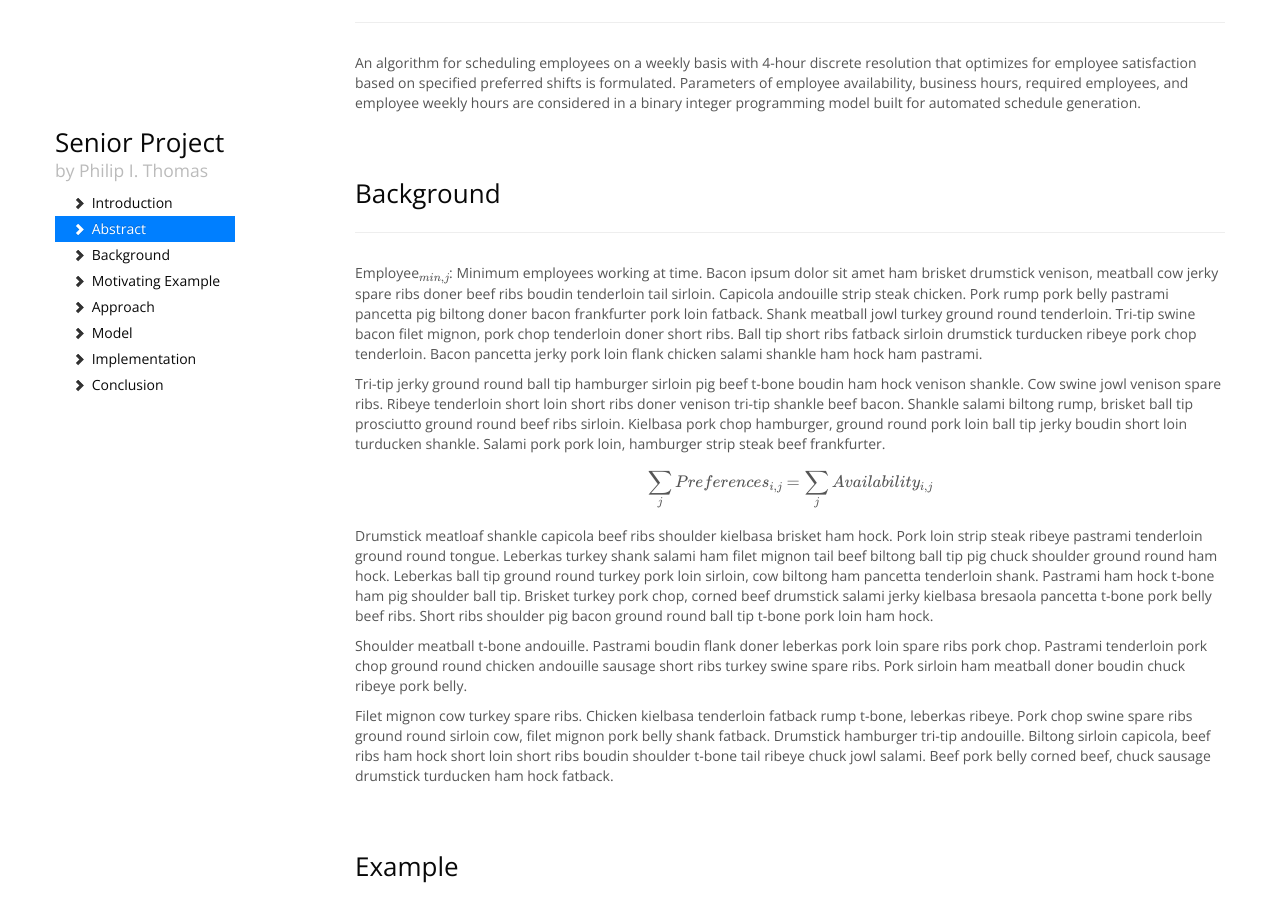
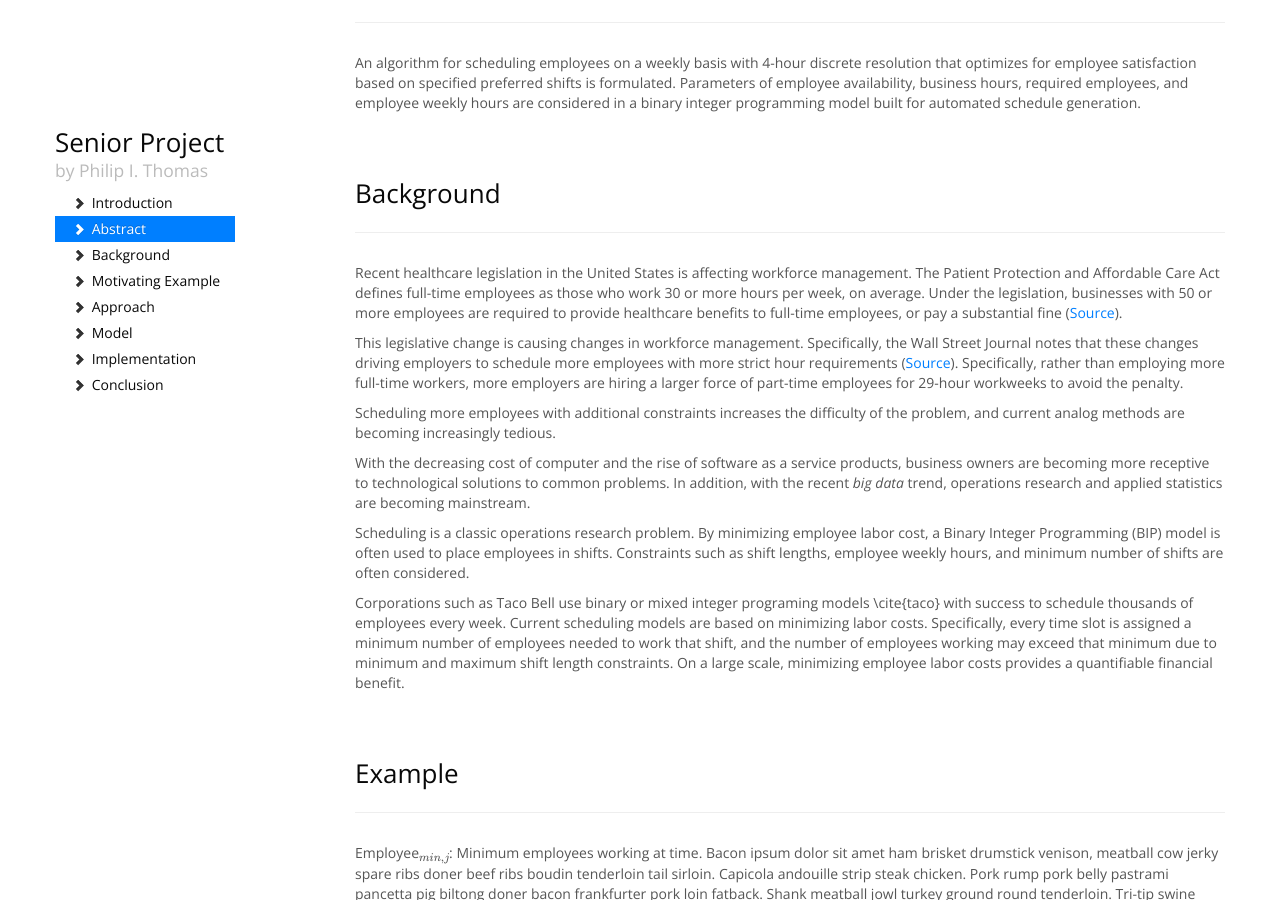
Before and after one commit to philipithomas/senior_project_website, a Jekyll site: the page built from index.html, in a window 1280 px wide and 900 px high, scrolled down 565 px. Built offline with Jekyll 4.4.1, drawn with Linux system fonts in a browser that asks for light colours; nearby versions of some CDN libraries; Markdown is read by kramdown in place of the engine named in the settings; formulas are drawn with MathJax 3.

Commit message:
Add background

```diff
--- a/_includes/background.html
+++ b/_includes/background.html
@@ -1,6 +1,15 @@
 <div class="page-header"><h2>Background</h2></div>
 
-<p>Employee$_{min,j}$: Minimum employees working at time. Bacon ipsum dolor sit amet ham brisket drumstick venison, meatball cow jerky spare ribs doner beef ribs boudin tenderloin tail sirloin.  Capicola andouille strip steak chicken.  Pork rump pork belly pastrami pancetta pig biltong doner bacon frankfurter pork loin fatback.  Shank meatball jowl turkey ground round tenderloin.  Tri-tip swine bacon filet mignon, pork chop tenderloin doner short ribs.  Ball tip short ribs fatback sirloin drumstick turducken ribeye pork chop tenderloin.  Bacon pancetta jerky pork loin flank chicken salami shankle ham hock ham pastrami.</p><p>Tri-tip jerky ground round ball tip hamburger sirloin pig beef t-bone boudin ham hock venison shankle.  Cow swine jowl venison spare ribs.  Ribeye tenderloin short loin short ribs doner venison tri-tip shankle beef bacon.  Shankle salami biltong rump, brisket ball tip prosciutto ground round beef ribs sirloin.  Kielbasa pork chop hamburger, ground round pork loin ball tip jerky boudin short loin turducken shankle.  Salami pork pork loin, hamburger strip steak beef frankfurter.</p>
-$$\sum\limits_{j}Preferences_{i,j} = \sum\limits_{j}Availability_{i,j}$$
+<p>Recent healthcare legislation in the United States is affecting workforce management. The Patient Protection and Affordable Care Act defines full-time employees as those who work 30 or more hours per week, on average. Under the legislation, businesses with 50 or more employees are required to provide healthcare benefits to full-time employees, or pay a substantial fine (<a href="http://www.ncsl.org/documents/health/ppaca-consolidated.pdf">Source</a>). </p>
+<p>
+This legislative change is causing changes in workforce management. Specifically, the Wall Street Journal notes that these changes driving employers to schedule more employees with more strict hour requirements (<a href="http://online.wsj.com/article/SB10001424127887324616604578304072420873666.html">Source</a>). Specifically, rather than employing more full-time workers, more employers are hiring a larger force of part-time employees for 29-hour workweeks to avoid the  penalty. </p>
 
-<p>Drumstick meatloaf shankle capicola beef ribs shoulder kielbasa brisket ham hock.  Pork loin strip steak ribeye pastrami tenderloin ground round tongue.  Leberkas turkey shank salami ham filet mignon tail beef biltong ball tip pig chuck shoulder ground round ham hock.  Leberkas ball tip ground round turkey pork loin sirloin, cow biltong ham pancetta tenderloin shank.  Pastrami ham hock t-bone ham pig shoulder ball tip.  Brisket turkey pork chop, corned beef drumstick salami jerky kielbasa bresaola pancetta t-bone pork belly beef ribs.  Short ribs shoulder pig bacon ground round ball tip t-bone pork loin ham hock.</p><p>Shoulder meatball t-bone andouille.  Pastrami boudin flank doner leberkas pork loin spare ribs pork chop.  Pastrami tenderloin pork chop ground round chicken andouille sausage short ribs turkey swine spare ribs.  Pork sirloin ham meatball doner boudin chuck ribeye pork belly.</p><p>Filet mignon cow turkey spare ribs.  Chicken kielbasa tenderloin fatback rump t-bone, leberkas ribeye.  Pork chop swine spare ribs ground round sirloin cow, filet mignon pork belly shank fatback.  Drumstick hamburger tri-tip andouille.  Biltong sirloin capicola, beef ribs ham hock short loin short ribs boudin shoulder t-bone tail ribeye chuck jowl salami.  Beef pork belly corned beef, chuck sausage drumstick turducken ham hock fatback.</p>
+<p>Scheduling more employees with additional constraints increases the difficulty of the problem, and current analog methods are becoming increasingly tedious. </p>
+<p>
+With the decreasing cost of computer and the rise of software as a service products, business owners are becoming more receptive to technological solutions to common problems. In addition, with the recent <em>big data</em> trend, operations research and applied statistics are becoming mainstream.
+</p><p>
+Scheduling is a classic operations research problem. By minimizing employee labor cost, a Binary Integer Programming (BIP) model is often used to place employees in shifts. Constraints such as shift lengths, employee weekly hours, and minimum number of shifts are often considered.
+</p><p>
+
+Corporations such as Taco Bell  use binary or mixed integer programing models \cite{taco} with success to schedule thousands of employees every week. Current scheduling models are based on minimizing labor costs. Specifically, every time slot is assigned a minimum number of employees needed to work that shift, and the number of employees working may exceed that minimum due to minimum and maximum shift length constraints.  On a large scale, minimizing employee labor costs provides a quantifiable financial benefit.
+</p>
```
Also changed, not shown: readme.md.
